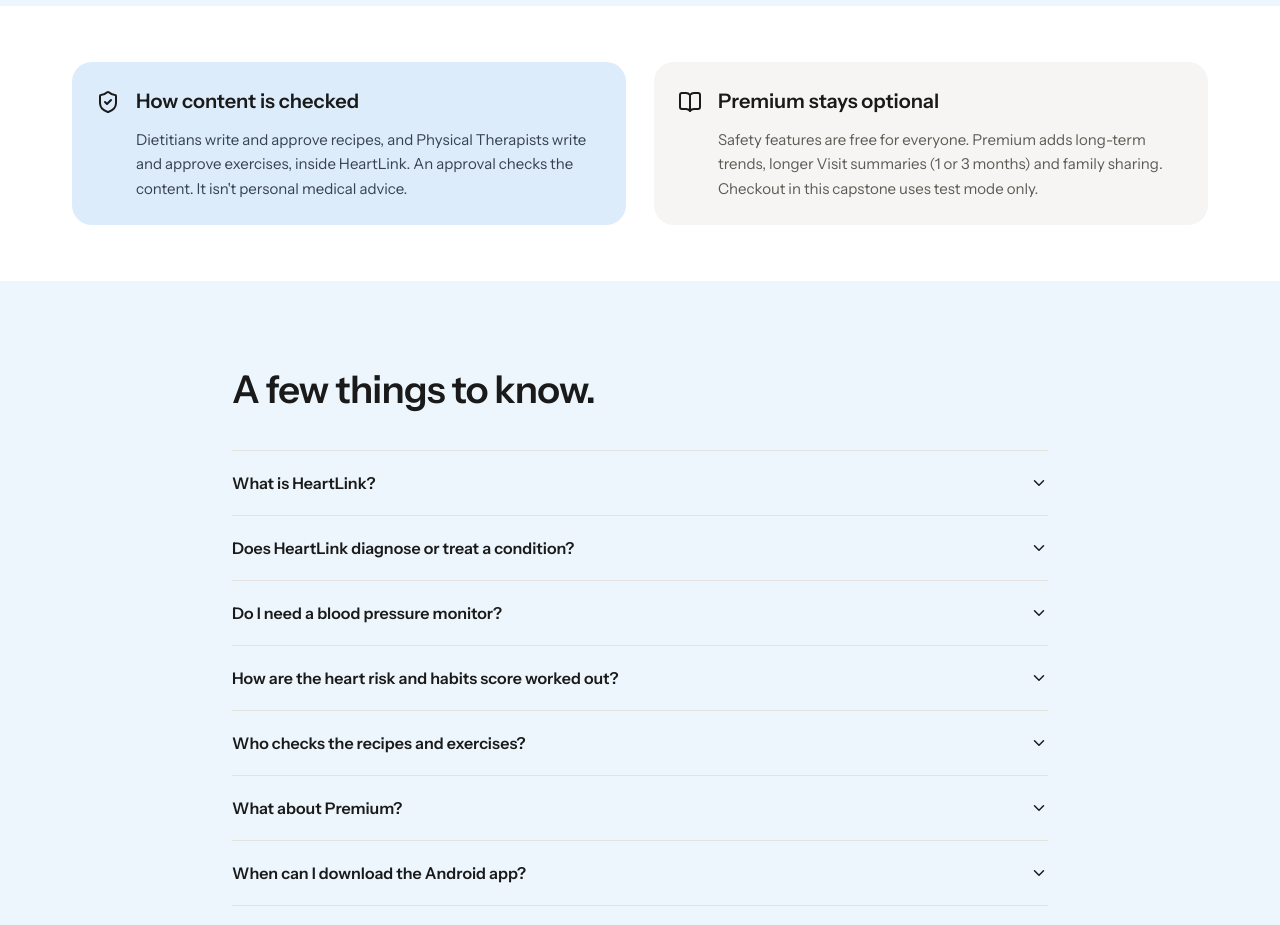
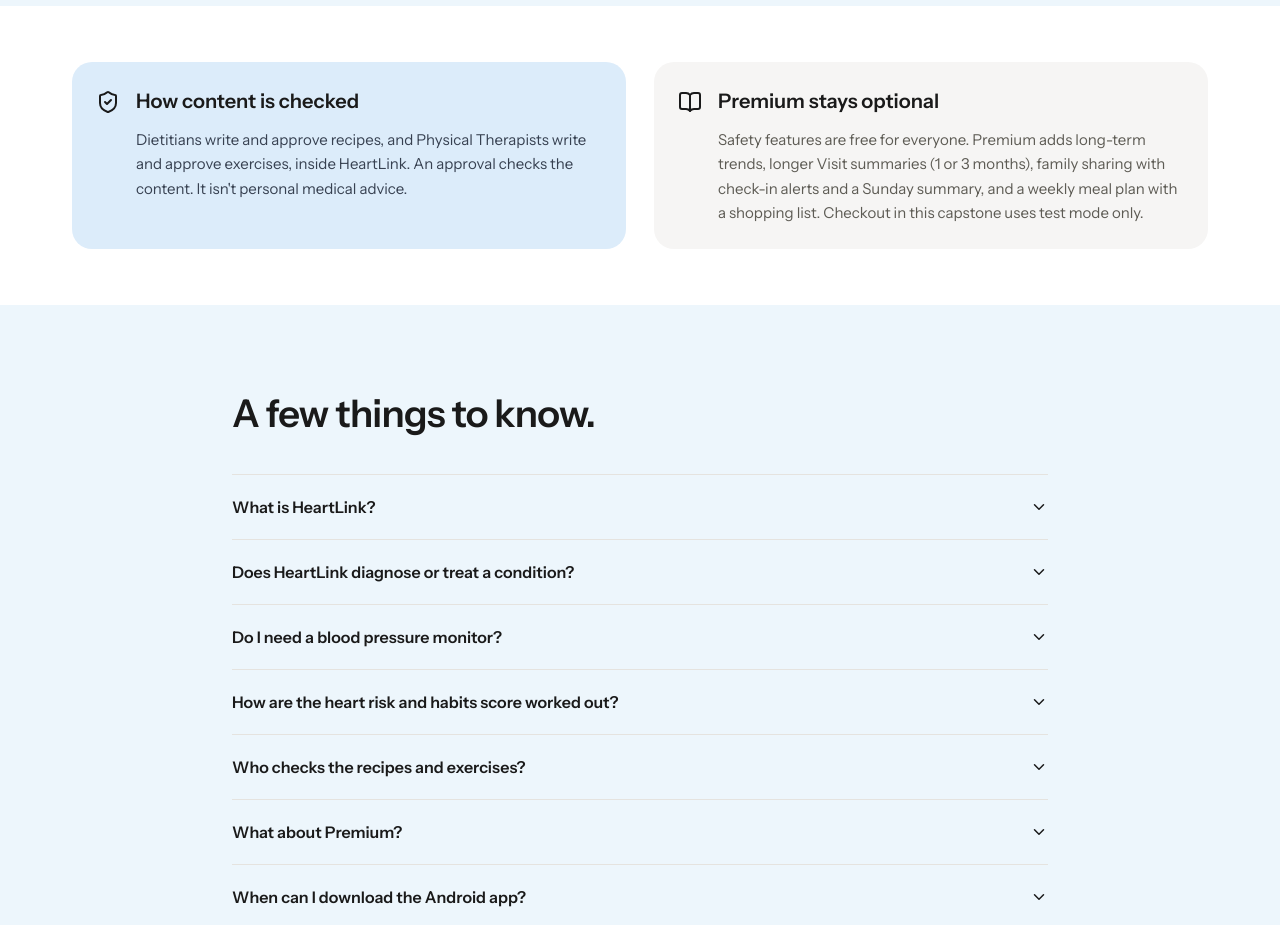
Before and after one commit to Quixotic-MJ/HEARTLINK_APP, a React (Vite) app in the folder HeartLink-web/: page / in a window 1280 px wide. Shown: the part 2220-3145 px from the top of the page. Built offline with nearby package versions, Linux system fonts and the light colour scheme; no server answers.

Commit message:
docs(web): landing page lists the new Premium features (HL-154, HL-155)

```diff
--- a/HeartLink-web/src/features/landing/landing.jsx
+++ b/HeartLink-web/src/features/landing/landing.jsx
@@ -30,7 +30,7 @@ const navigation = [
 const CONTENT_CHECK =
   "Dietitians write and approve recipes, and Physical Therapists write and approve exercises, inside HeartLink. An approval checks the content. It isn't personal medical advice.";
 const PREMIUM =
-  "Safety features are free for everyone. Premium adds long-term trends, longer Visit summaries (1 or 3 months) and family sharing. Checkout in this capstone uses test mode only.";
+  "Safety features are free for everyone. Premium adds long-term trends, longer Visit summaries (1 or 3 months), family sharing with check-in alerts and a Sunday summary, and a weekly meal plan with a shopping list. Checkout in this capstone uses test mode only.";
 const features = [
   {
     icon: HeartPulse,
```
